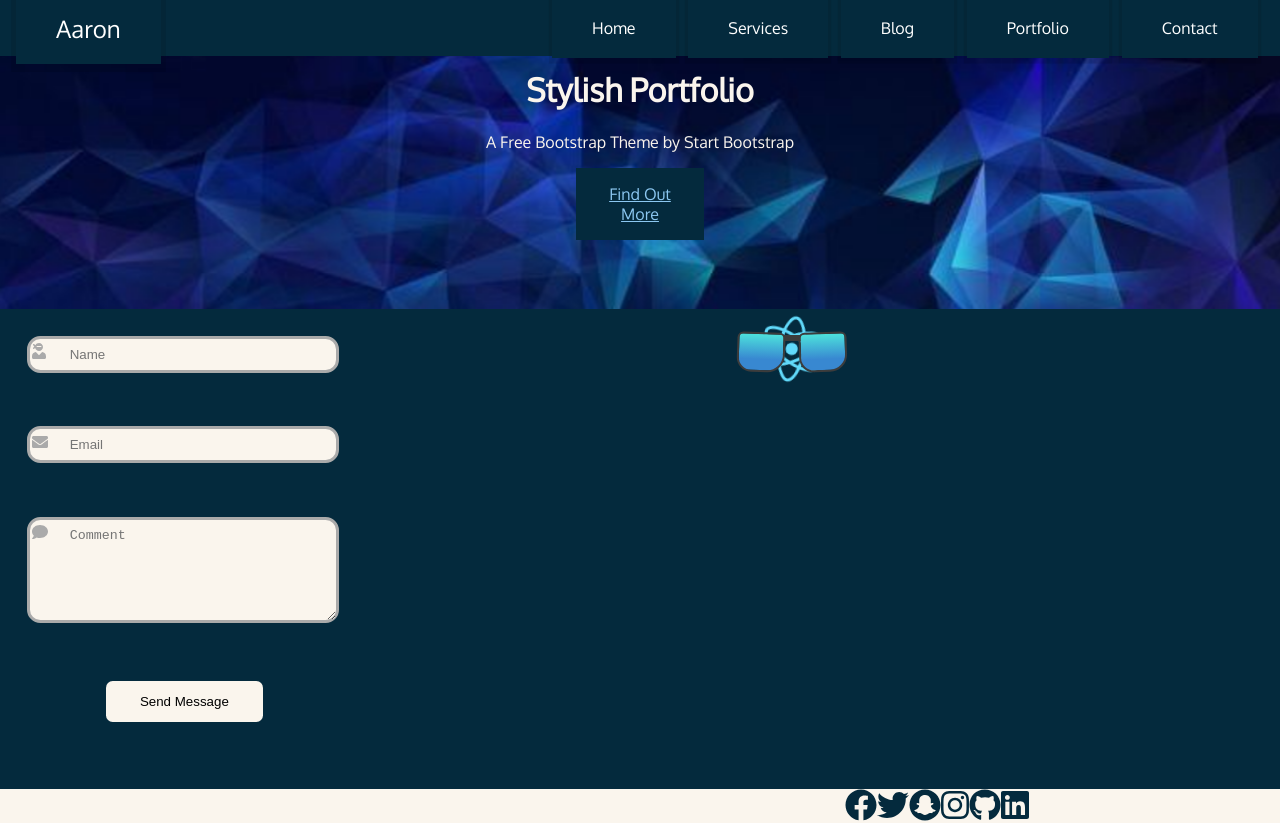
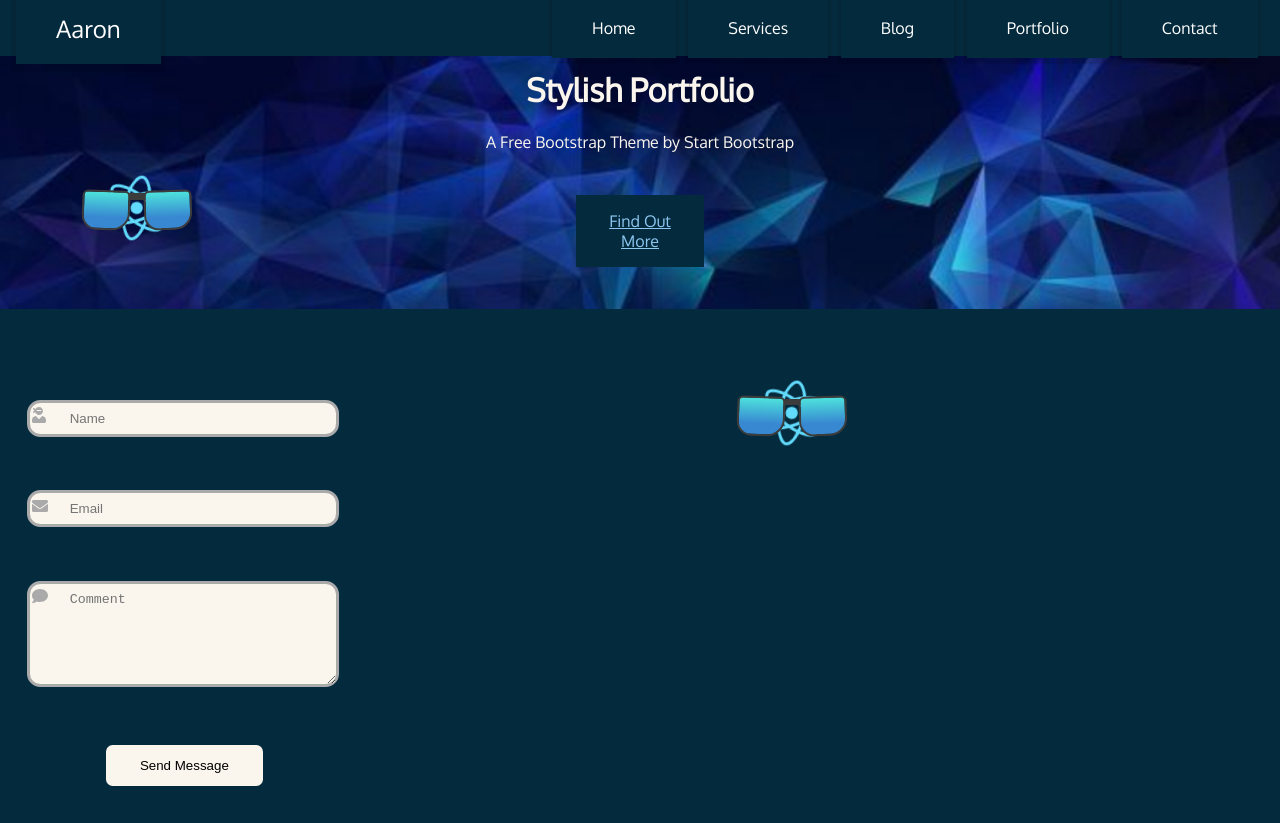
Before and after one commit to StrawHatAaron/reactive-nerd, a React (Create React App) app: page /contact in a window 1280 px wide. Shown: the top 823 px of the page. Built offline with nearby package versions, Linux system fonts and the light colour scheme.

Commit message:
new name

```diff
--- a/src/components/FractalParralax.js
+++ b/src/components/FractalParralax.js
@@ -1,6 +1,7 @@
 import React, { Component } from 'react';
 import { Parallax, Background } from 'react-parallax';
 import '../css/FractalParralax.css';
+import SunGlasses from "./Pages/Contact/Sunglasses";
 //for the commit
 export default class FractalParralax extends Component {
   render() {
@@ -13,6 +14,7 @@ export default class FractalParralax extends Component {
           >
             <h1 class='parallax-h1'> {this.props.title} </h1>
             <p class='parallax-p'> A Free Bootstrap Theme by Start Bootstrap</p>
+              <SunGlasses/>
             <p class='parallax-div-button'>
                 <a class='parallax-button' href="#button">{this.props.button}</a>
             </p>
--- a/src/components/Header.js
+++ b/src/components/Header.js
@@ -3,6 +3,7 @@ import FractalParralax from './FractalParralax';
 import Toolbar from "./toolBar/Toolbar";
 import SideDrawer from "./toolBar/sideDrawer/SideDrawer";
 import Backdrop from "./toolBar/sideDrawer/Backdrop";
+import SunGlasses from "./Pages/Contact/Sunglasses";
 
 export default class Sunglasses extends Component{
     state = {
--- a/src/components/Pages/Blog/Blog.js
+++ b/src/components/Pages/Blog/Blog.js
@@ -10,7 +10,9 @@ import '../../../css/Pages/Blog/Blog.css';
 const blogPosts = [ {title:"Aaron's project", description:"a enviromental report about shoes", pic:"../../../img/dark-blue-fractal.jpg"},
                     {title:"Mikana's project", description:"a enviromental report about passenger pigeon", pic:"../../../img/dark-blue-fractal.jpg"},
                     {title:"Aaron's project", description:"a enviromental report about shoes", pic:"../../../img/dark-blue-fractal.jpg"},
-                    {title:"Mikana's project", description:"a enviromental report about passenger pigeon", pic:"../../../img/dark-blue-fractal.jpg"}  ];
+                    {title:"Mikana's project", description:"a enviromental report about passenger pigeon", pic:"../../../img/dark-blue-fractal.jpg"},
+                    {title:"Aaron's project", description:"a enviromental report about shoes", pic:"../../../img/dark-blue-fractal.jpg"},
+                    {title:"Mikana's project", description:"a enviromental report about passenger pigeon", pic:"../../../img/dark-blue-fractal.jpg"}];
 
 const blogsHolder = blogPosts.map((c) => {
    return(
--- a/src/components/Pages/Contact/Contact.js
+++ b/src/components/Pages/Contact/Contact.js
@@ -11,7 +11,7 @@ export default class Contact extends Component{
     return(
       <body class="contact-body">
         <Header/>
-          <Row>
+          <Row class="contact-content">
             <Col sm={6}>
               <div class="inputWithIcon">
                 <input type="text" placeholder="Name"/>
--- a/src/css/Pages/Contact/Contact.css
+++ b/src/css/Pages/Contact/Contact.css
@@ -1,3 +1,9 @@
+.contact-content {
+    flex-box:1;
+    margin-top: 4em;
+    margin-bottom: 1.5em;
+}
+
 textarea[type=text],
 input[type=text] {
     width: 50%;
```
